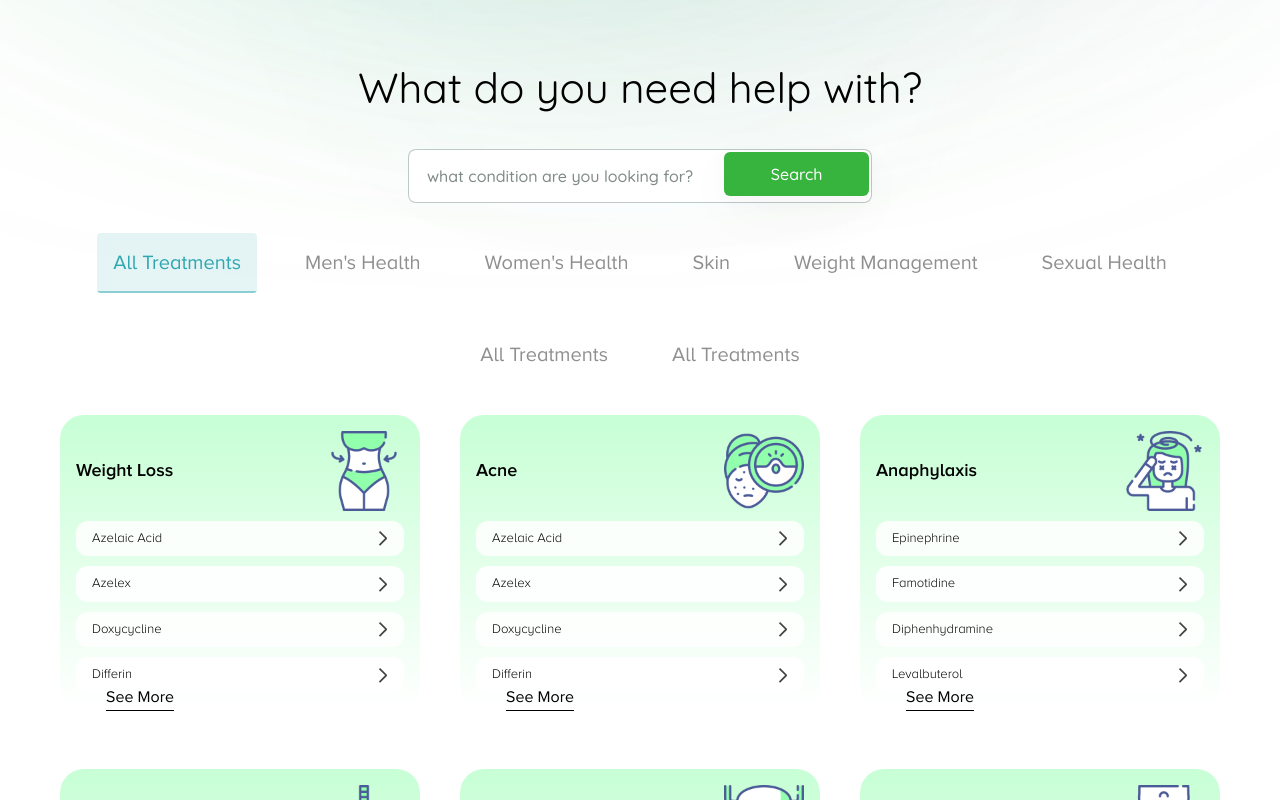
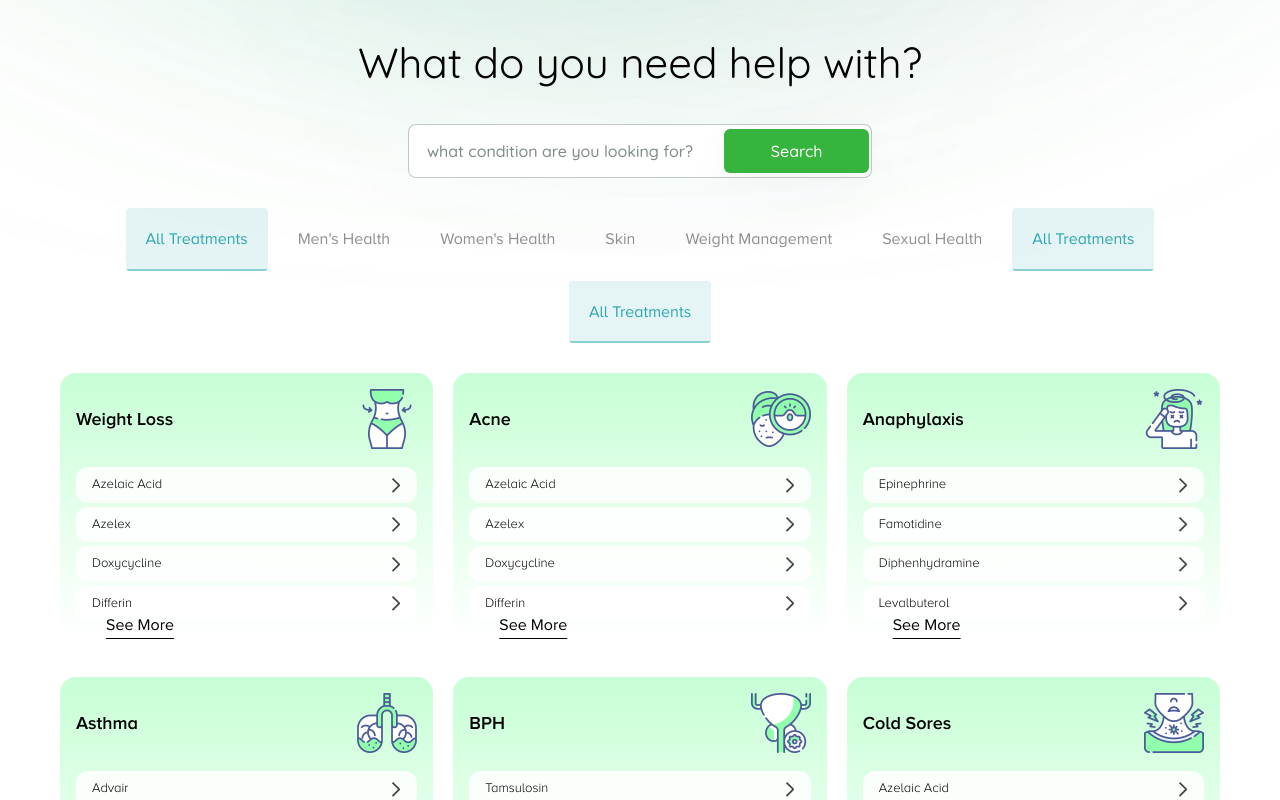
Before and after one commit to dhyeyRathi/paydens, a Next.js app: page /all-conditions in a window 1280 px wide. Shown: the part 940-1740 px from the top of the page. Built offline with nearby package versions, Linux system fonts and the light colour scheme.

Commit message:
feat: add category filtering and responsive styling to treatments component

```diff
--- a/app/all-conditions/components/ConditionsHero.tsx
+++ b/app/all-conditions/components/ConditionsHero.tsx
@@ -4,7 +4,7 @@ import styles from "./component.css/ConditionHero.module.css"
 const ConditionsHero = () => {
     return (
         <section className={`${styles.HeroCont}`}>
-            <h1 className='w-full  px-4 text-2xl md:text-3xl lg:text-heading font-bold'>
+            <h1 className='w-full text-2xl md:text-3xl lg:text-heading font-bold'>
                 Trusted <em className='text-button-hover'> Treatments</em> for Common Conditions
             </h1>
             <div className={`${styles.cardCont}`}>
--- a/app/all-conditions/components/Treatments.tsx
+++ b/app/all-conditions/components/Treatments.tsx
@@ -7,71 +7,83 @@ import { Button } from '@/components/ui/Button'
 
 
 const Treatments = () => {
+    const [formType, setFormType] = useState<string>("All Treatments");
     const treatments = [
         {
-            "title": "Weight Loss",
-            "diseases": ["Azelaic Acid", "Azelex", "Doxycycline", "Differin"],
-            "icon": "/diseases/weightloss.png"
+            title: "Weight Loss",
+            diseases: ["Azelaic Acid", "Azelex", "Doxycycline", "Differin"],
+            icon: "/diseases/weightloss.png",
+            category: "Weight Management"
         },
         {
-            "title": "Acne",
-            "diseases": ["Azelaic Acid", "Azelex", "Doxycycline", "Differin"],
-            "icon": "/diseases/acne.png"
+            title: "Acne",
+            diseases: ["Azelaic Acid", "Azelex", "Doxycycline", "Differin"],
+            icon: "/diseases/acne.png",
+            category: "Skin"
         },
         {
-            "title": "Anaphylaxis",
-            "diseases": ["Epinephrine", "Famotidine", "Diphenhydramine", "Levalbuterol"],
-            "icon": "/diseases/headache.png"
+            title: "Anaphylaxis",
+            diseases: ["Epinephrine", "Famotidine", "Diphenhydramine", "Levalbuterol"],
+            icon: "/diseases/headache.png",
+            category: "All Treatments"
         },
         {
-            "title": "Asthma",
-            "diseases": ["Advair", "Xopenex", "Fluticasone + Salmeterol", "Levalbuterol"],
-            "icon": "/diseases/asthama.png"
+            title: "Asthma",
+            diseases: ["Advair", "Xopenex", "Fluticasone + Salmeterol", "Levalbuterol"],
+            icon: "/diseases/asthama.png",
+            category: "All Treatments"
         },
         {
-            "title": "BPH",
-            "diseases": ["Tamsulosin", "Dutasteride", "Finasteride", "Doxazosin"],
-            "icon": "/diseases/organ.png"
+            title: "BPH",
+            diseases: ["Tamsulosin", "Dutasteride", "Finasteride", "Doxazosin"],
+            icon: "/diseases/organ.png",
+            category: "Men's Health"
         },
         {
-            "title": "Cold Sores",
-            "diseases": ["Azelaic Acid", "Azelex", "Doxycycline", "Levalbuterol"],
-            "icon": "/diseases/throat.png"
+            title: "Cold Sores",
+            diseases: ["Azelaic Acid", "Azelex", "Doxycycline", "Levalbuterol"],
+            icon: "/diseases/throat.png",
+            category: "Skin"
         },
         {
-            "title": "COPD",
-            "diseases": ["Combivent", "Spiriva", "Serevent", "Stiolto Respimat"],
-            "icon": "/diseases/lungs.png"
+            title: "COPD",
+            diseases: ["Combivent", "Spiriva", "Serevent", "Stiolto Respimat"],
+            icon: "/diseases/lungs.png",
+            category: "All Treatments"
         },
         {
-            "title": "Chlamydia",
-            "diseases": ["Levofloxacin", "Azithromycin", "Doxycycline", "Zithromax"],
-            "icon": "/diseases/gender.png"
+            title: "Chlamydia",
+            diseases: ["Levofloxacin", "Azithromycin", "Doxycycline", "Zithromax"],
+            icon: "/diseases/gender.png",
+            category: "Sexual Health"
         },
         {
-            "title": "Diabetes",
-            "diseases": ["Farxiga", "Januvia", "Glipizide", "Rybelsus"],
-            "icon": "/diseases/diabetes.png"
+            title: "Diabetes",
+            diseases: ["Farxiga", "Januvia", "Glipizide", "Rybelsus"],
+            icon: "/diseases/diabetes.png",
+            category: "All Treatments"
         },
         {
-            "title": "Erectile Dysfunction",
-            "diseases": ["Viagra", "Cialis", "Sildenafil", "Tadalafil"],
-            "icon": "/diseases/semen.png"
+            title: "Erectile Dysfunction",
+            diseases: ["Viagra", "Cialis", "Sildenafil", "Tadalafil"],
+            icon: "/diseases/semen.png",
+            category: "Sexual Health"
         },
         {
-            "title": "Folliculitis",
-            "diseases": ["Ziana gel", "Clindacin", "Doxycycline", "Onexton"],
-            "icon": "/diseases/follicus.png"
+            title: "Folliculitis",
+            diseases: ["Ziana gel", "Clindacin", "Doxycycline", "Onexton"],
+            icon: "/diseases/follicus.png",
+            category: "Skin"
         },
         {
-            "title": "Weight Loss",
-            "diseases": ["Azelaic Acid", "Azelex", "Doxycycline", "Differin"],
-            "icon": "/diseases/waist.png"
+            title: "Weight Loss",
+            diseases: ["Azelaic Acid", "Azelex", "Doxycycline", "Differin"],
+            icon: "/diseases/waist.png",
+            category: "Weight Management"
         }
-    ]
-
+    ];
     const categories = ["All Treatments", "Men's Health", "Women's Health", "Skin", "Weight Management", 'Sexual Health', "All Treatments", "All Treatments"]
-    const [formType, setFormType] = useState<number>(0);
+    const filteredTreatments = treatments.filter((treat) => treat.category === formType)
     return (
         <section className={`${styles.TreatmentsSection}`}>
             <h1 className='font-quicksand text-center'>What do you need help with?</h1>
@@ -79,22 +91,24 @@ const Treatments = () => {
                 <Button className='!rounded-md'>Search</Button>
             </InputBarVar2>
 
-            <div className='flex w-full justify-center md:gap-8 flex-wrap'>
+            <div className='flex w-full justify-center md:gap-[10px] flex-wrap'>
 
                 {categories.map((cat, index) => (
-                    <button type='button' key={index} className={` py-2  md:py-4 px-4 relative text-sm md:text-xl text-text-secondary/60 ${formType === index && '!text-info/80 rounded-sm overflow-hidden bg-info/10'}`}
-                        onClick={() => setFormType(index)}>
+                    <button type='button' key={index} className={` py-2  md:py-5 px-5 relative text-sm md:text-16 text-text-secondary/60 ${formType === cat && '!text-info/80 rounded-sm overflow-hidden bg-info/10'}`}
+                        onClick={() => setFormType(cat)}>
                         {cat}
-                        {formType === index && <hr className='w-full absolute bottom-0 left-0 h-[2px] bg-info/40 border-none' />}</button>))}
+                        {formType === cat && <hr className='w-full absolute bottom-0 left-0 h-[2px] bg-info/40 border-none' />}</button>))}
             </div>
 
-            <div className='grid grid-cols-1 md:grid-cols-2 lg:grid-cols-3 w-full  gap-y-10 sm:gap-x-5 sm:gap-y-10 lg:gap-x-10 lg:gap-y-15'>
+            <div className='grid grid-cols-1 md:grid-cols-2 lg:grid-cols-3 w-full  gap-y-10 sm:gap-x-5 sm:gap-y-10 lg:gap-x-5 lg:gap-y-10'>
                 {
-                    treatments.map((item, index) => (
+                    formType === "All Treatments" && treatments.map((item, index) => {
+                        return (
                             <div key={index} className={`${styles.card}`}>
-                            <div className=' flex h-10 md:h-20 justify-between w-full items-center '> <h1>{item.title} </h1>
-                                <img src={item.icon} alt={item.title} className='h-full' /></div>
-
+                                <div className=' flex h-10 md:h-15 justify-between w-full items-center '> <h1>{item.title} </h1>
+                                    <img src={item.icon} alt={item.title} className='h-full' />
+                                </div>
+                                <div className='flex flex-col gap-1'>
                                     {
                                         item.diseases.map((e, index: number) => (
                                             <button className={`${styles.cardItem}`} key={e}>
@@ -114,10 +128,47 @@ const Treatments = () => {
                                             </button>
                                         ))
                                     }
+                                </div>
 
                                 <p>See More</p>
-                        </div>))
+                            </div>);
+                    })
                 }
+
+                {
+                    formType !== "All Treatments" && filteredTreatments.map((item, index) => {
+                        return (
+                            <div key={index} className={`${styles.card}`}>
+                                <div className=' flex h-10 md:h-15 justify-between w-full items-center '> <h1>{item.title} </h1>
+                                    <img src={item.icon} alt={item.title} className='h-full' />
+                                </div>
+                                <div className='flex flex-col gap-1'>
+                                    {
+                                        item.diseases.map((e, index: number) => (
+                                            <button className={`${styles.cardItem}`} key={e}>
+                                                <h2> {e}</h2>
+                                                {e && <svg
+                                                    width="10"
+                                                    height="15"
+                                                    viewBox="0 0 6 11"
+                                                    fill="none"
+                                                    xmlns="http://www.w3.org/2000/svg"
+                                                >
+                                                    <path
+                                                        d="M-0.000134468 9.925L0.884032 10.8083L5.69987 5.99417C5.77749 5.91703 5.8391 5.8253 5.88114 5.72425C5.92318 5.62321 5.94482 5.51485 5.94482 5.40542C5.94482 5.29598 5.92318 5.18762 5.88114 5.08658C5.8391 4.98554 5.77749 4.89381 5.69987 4.81667L0.884032 0L0.000698566 0.883333L4.5207 5.40417L-0.000134468 9.925Z"
+                                                        fill="#444444"
+                                                    />
+                                                </svg>}
+                                            </button>
+                                        ))
+                                    }
+                                </div>
+
+                                <p>See More</p>
+                            </div>);
+                    })
+                }
+
 
             </div>
             <Button>Load More</Button>
--- a/app/all-conditions/components/component.css/Treatments.module.css
+++ b/app/all-conditions/components/component.css/Treatments.module.css
@@ -13,9 +13,9 @@
     height: auto;
     display: flex;
     flex-direction: column;
-    gap: 10px;
-    padding: 32px 44px;
-    border-radius: 24px;
+    gap: 18px;
+    padding: 24px 24px;
+    border-radius: 16px;
     background: linear-gradient(180deg, rgba(146, 255, 173, 0.5) 2.92%, rgba(255, 255, 255, 0.5) 100%);
     flex: 1;
     position:
@@ -24,7 +24,7 @@
 }
 
 .card h1 {
-    font-size: xx-large;
+    font-size: var(--font-size-25);
     font-weight: 600;
 }
 
@@ -34,7 +34,8 @@
     font-weight: 500;
     margin-left: 30px;
     position: absolute;
-    bottom: 0px;
+    bottom: -10px;
+    font-size: var(--font-size-16);
 }
 
 .card p:hover {
@@ -53,8 +54,8 @@
     width: 100%;
     max-height: 40px;
     background: #ffffffe1;
-    padding: 32px 32px;
-    font-size: large;
+    padding: 24px 12px;
+    font-size: var(--font-size-16);
     font-weight: 300;
 }
 
--- a/app/globals.css
+++ b/app/globals.css
@@ -40,6 +40,8 @@
   --color-nhs-blue: #005eb8;
 
   /* Font Sizes */
+  --font-size-8: 8px;
+  --font-size-12: 12px;
   --font-size-16: 16px;
   --font-size-24: 24px;
   --font-size-25: 25px;
--- a/components/Homepage/homepage.css/hero.module.css
+++ b/components/Homepage/homepage.css/hero.module.css
@@ -140,13 +140,14 @@
     align-items: center;
     text-align: center;
     gap: 10px;
+    font-size: var(--font-size-16);
     font-size: large;
     font-family: var(--font-quicksand);
     font-weight: 500;
 }
 
 .statsSection em {
-    font-size: 36px;
+    font-size: 31px;
     font-weight: 600;
 }
 
--- a/components/ui/InputBar.tsx
+++ b/components/ui/InputBar.tsx
@@ -31,7 +31,7 @@ const InputBarVar2 = ({
     return (
         <>
 
-            <div className={`w-[50%] h-6 md:h-12 bg-white rounded-[8px] flex ${styles.inputContVar2} ${divClassName}`}>
+            <div className={`w-[50%] h-6 md:h-12 bg-white rounded-[8px] flex items-center ${styles.inputContVar2} ${divClassName}`}>
                 <input className={`${styles.inputBarVar2} ${className} text-text font-[500] font-quicksand w-full bg-white`}
                     id='search' placeholder={placeholder} />
                 {children}
--- a/components/ui/PageNameDisp.tsx
+++ b/components/ui/PageNameDisp.tsx
@@ -12,7 +12,7 @@ interface PageNameProps {
 const PageNameDisp = ({ PageName }: PageNameProps) => {
 
     return (
-        <div className='flex gap-2 sm:gap-4 !self-start mb-[-25px] mt-[25px] lg:mb-[-50px]'>
+        <div className='flex gap-2 sm:gap-4 !self-start mb-[-25px] lg:mb-[-50px]'>
             {
                 PageName.map((e, index) => (
                     <a href={`${index === 0 ? '/' : e.href} `} key={index} className={`flex gap-2 sm:gap-4 items-center text-sm sm:text-xl ${index !== (PageName.length - 1) && "text-gray-400"}`}> {index !== 0 &&
```
Also changed, not shown: app/all-conditions/components/component.css/ConditionHero.module.css (+5 -5 lines), components/ui/ui.css/Button.module.css (+17 -0 lines). Lines whose indentation alone changed are shown as unchanged.
